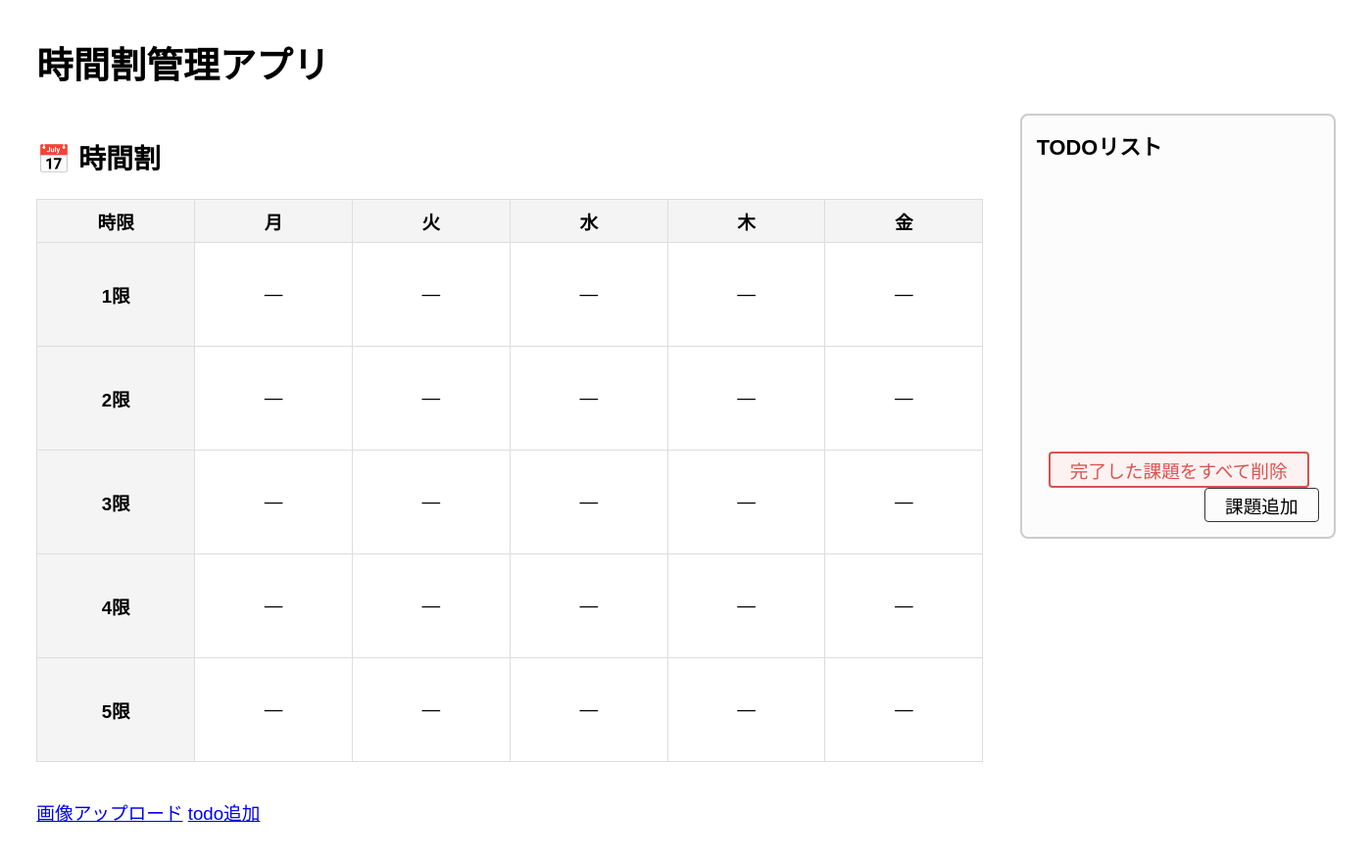
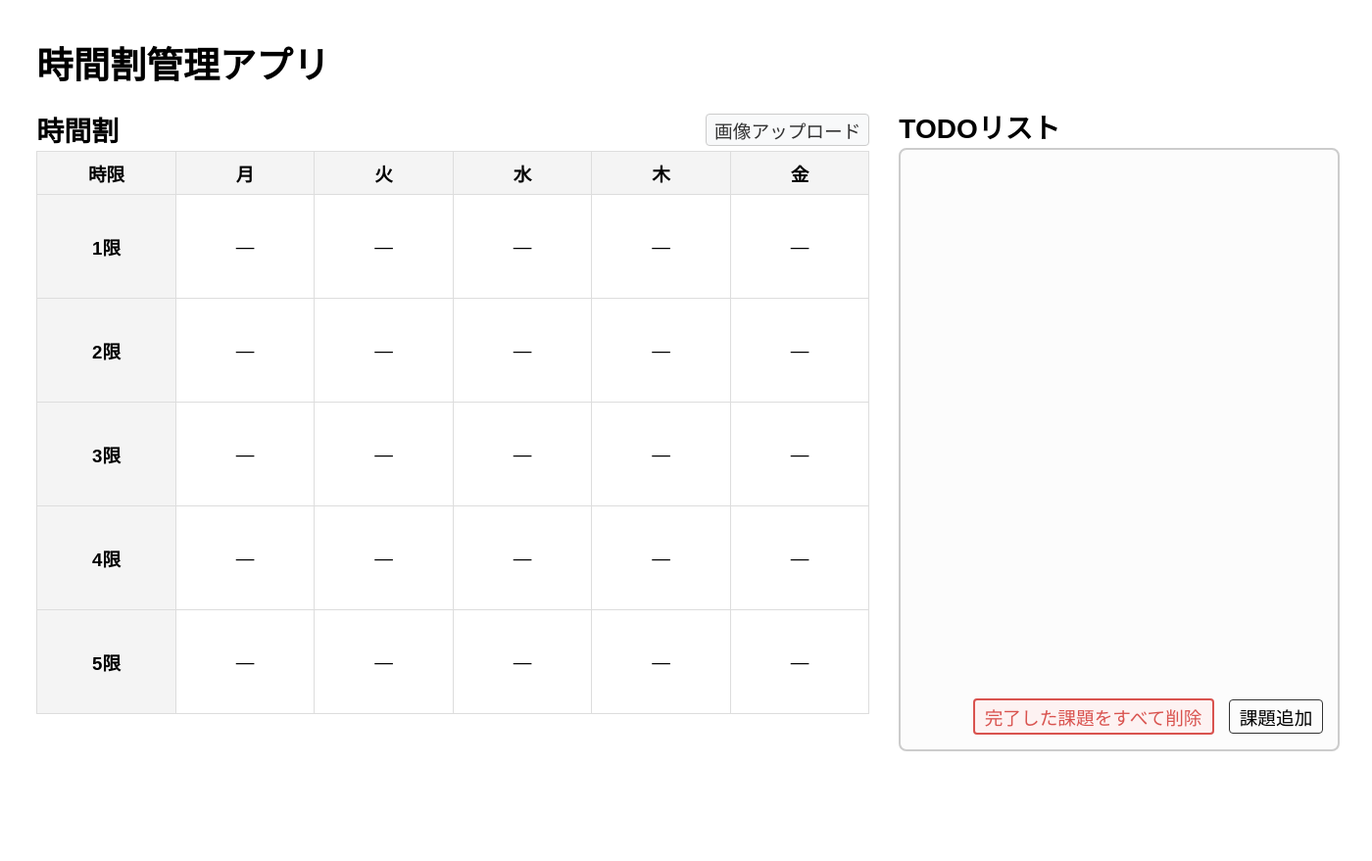
Before and after one commit to OOP2-2025-final-G11/ClassworkManager, a Flask app: page / in a window 1400 px wide. Shown: the whole page at 98% size. After the commit the page ends 767 px from the top, so only its background shows below. Run offline with Flask 3, Linux system fonts and the light colour scheme; data that the repository does not hold is empty.

Commit message:
ダッシュボードレイアウト変更

```diff
--- a/static/base-style.css
+++ b/static/base-style.css
@@ -8,9 +8,9 @@ body {
 }
 
 table {
-  width: 100%;
   border-collapse: collapse;
   margin-bottom: 2rem;
+  width: 850px
 }
 
 th, td {
@@ -41,11 +41,11 @@ th {
 }
 
 .button {
-  padding: 3px 20px;
-  border: none;
+  padding: 3px 10px;
   border-radius: 4px;
   color: black;
-  cursor: pointer;
+  text-align: pointer;
+  min-width: 60px;
   font-size: 1rem;
 }
 
@@ -72,7 +72,6 @@ th {
   padding: 15px;
   border-radius: 8px;
   background-color: #fcfcfc;
-  min-height: 400px;
   display: flex;
   flex-direction: column;
 }
@@ -91,32 +90,39 @@ th {
   flex-direction: column;
   justify-content: flex-start;
   gap: 10px;
+  margin-bottom: 20px;
 }
 
 /* 課題項目 */
 .todo-card {
   display: flex;
+  flex-direction: row;
   justify-content: space-between;
   align-items: center;
   padding: 12px;
-  background: #fff;
-  border-radius: 4px;
-  box-shadow: 0 1px 2px rgba(0, 0, 0, 0.1);
-  border: 2px solid #ccc;
+  width: 100%;
+  box-sizing: border-box;
+  background-color: #fff;
+  border: 1px solid #ddd;
+  border-radius: 8px;
+  box-shadow: 0 2px 4px rgba(0, 0, 0, 0.05);
 }
 
 /* 課題内容 */
 .todo-content {
   display: flex;
-  align-items: center;
-  gap: 20px;
+  flex-direction: column;
+  align-items: flex-start;
+  gap: 5px;
+  flex: 1;
 }
 
 /* 教科名 */
 .todo-subject {
-  font-size: 0.9rem;
+  align-self: flex-start;
+  font-size: 0.85rem;
   background-color: #e9ecef;
-  padding: 2px 6px;
+  padding: 2px 8px;
   border-radius: 4px;
   color: #555;
   font-weight: bold;
@@ -130,7 +136,7 @@ th {
 
 /* 締切 */
 .todo-deadline {
-  font-size: 1.2rem;
+  font-size: 1rem;
   color: #34e428;
   font-weight: bold;
   padding: 2px 8px;
@@ -183,8 +189,10 @@ th {
 
 .todo-actions {
   display: flex;
-  gap: 8px;
-  align-items: center;
+  flex-direction: row;
+  gap: 5px;
+  width: auto;
+  margin-top: 0;
 }
 
 /* 課題追加 */
@@ -201,18 +209,45 @@ th {
 /* ダッシュボード全体 */
 .dashboard-container {
   display: flex;
-  gap: 2rem;
-  align-items: flex-start;
+  gap: 20px;
 }
 /* 時間割エリア */
 .timetable-area {
-  flex: 3;          /* ← 画面の約3/4 */
+  width: 850px;
+  flex: none;
+  display: flex;
+  flex-direction: column;
 }
 
 /* TODOエリア */
 .todo-area {
-  flex: 1;
-  min-width: 300px;
+  width: 450px;
+  flex: none;
+  min-width: 400px;
+  margin-left: 10px;
+  display: flex;
+  flex-direction: column;
+}
+
+.todo-area h2 {
+  margin: 0;
+  margin-bottom: 5px;
+  line-height: 1;
+  height: 30px;
+  display: flex;
+  align-items: flex-end;
+}
+
+.section-header {
+  display: flex;
+  justify-content: space-between;
+  align-items: flex-end;
+  margin-bottom: 5px;
+}
+
+.section-header h2 {
+  margin: 0;
+  line-height: 1;
 }
 
 /* 時間割テーブル */
@@ -259,3 +294,16 @@ th {
   vertical-align: middle;
   text-align: center;
 }
+
+.btn-upload-small {
+  padding: 2px 8px;
+  font-size: 1rem;
+  background-color: #f8f9fa;
+  border: 1px solid #ccc;
+  border-radius: 4px;
+  color: #333;
+}
+
+.btn-upload-small:hover {
+  background-color: #e2e6ea;
+}
--- a/templates/classwork_dashboard.html
+++ b/templates/classwork_dashboard.html
@@ -1,5 +1,3 @@
-<h2>📅 時間割</h2>
-
 <table class="timetable">
   <tr>
     <th>時限</th>
--- a/templates/index.html
+++ b/templates/index.html
@@ -14,15 +14,20 @@
 <div class="dashboard-container">
     <!-- 時間割 -->
     <div class="timetable-area">
-        {% include "classwork_dashboard.html" %}
+      <div class="section-header">
+        <h2>時間割</h2>
+        <a href="/timetable/upload" class="button btn-upload-small" style="text-decoration: none;">
+          画像アップロード
+        </a>
+      </div>
+      {% include "classwork_dashboard.html" %}
     </div>
 
 
-    <!-- TODO レイアウトを見たかったので仮で作成-->
+    <!-- TODOリスト -->
     <div class="todo-area">
-  <div class="todo-main-outer">
-        <h3 class="todo-title">TODOリスト</h3>
-
+      <h2>TODOリスト</h2>
+      <div class="todo-main-outer">
         <div class="todo-list">
           {% for item in todos %}
           <div class="todo-card">
@@ -34,7 +39,7 @@
                 {{ item.name }}
               </span>
               <span class="todo-deadline {{ 'todo-done' if item.is_finished }}">
-                {{ item.deadline }}
+                {{ item.deadline.strftime('%Y-%m-%d %H:%M') }}
               </span>
             </div>
 
@@ -58,11 +63,5 @@
           <a href="/todo/add" class="button btn-link">課題追加</a>
         </div>
       </div>
-</div>
-
-
-</div>
-    <a href="/timetable/upload">画像アップロード</a>
-    <a href="/todo/add">todo追加</a>
-  </body>
-</html>
+    </div>
+  </div>
```
